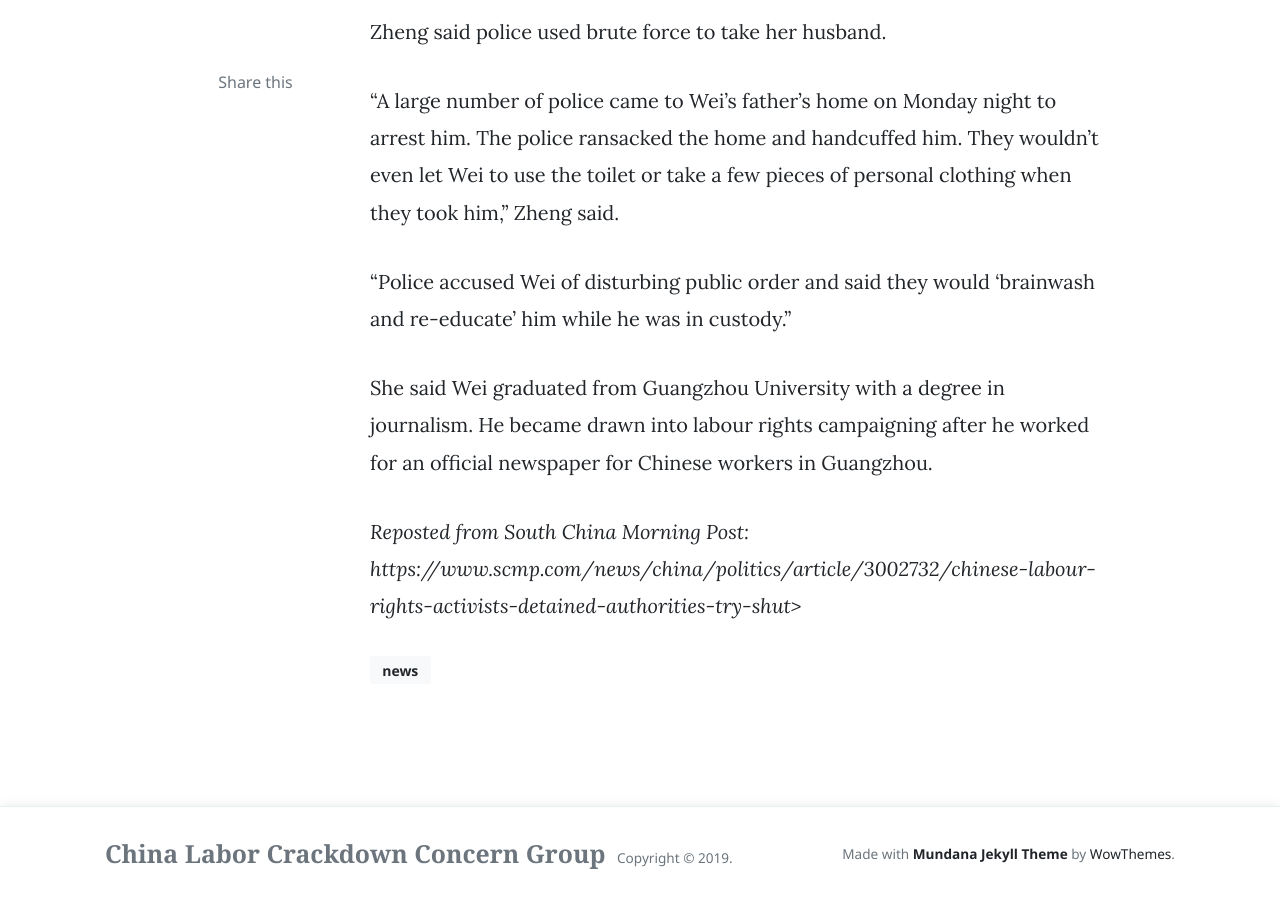
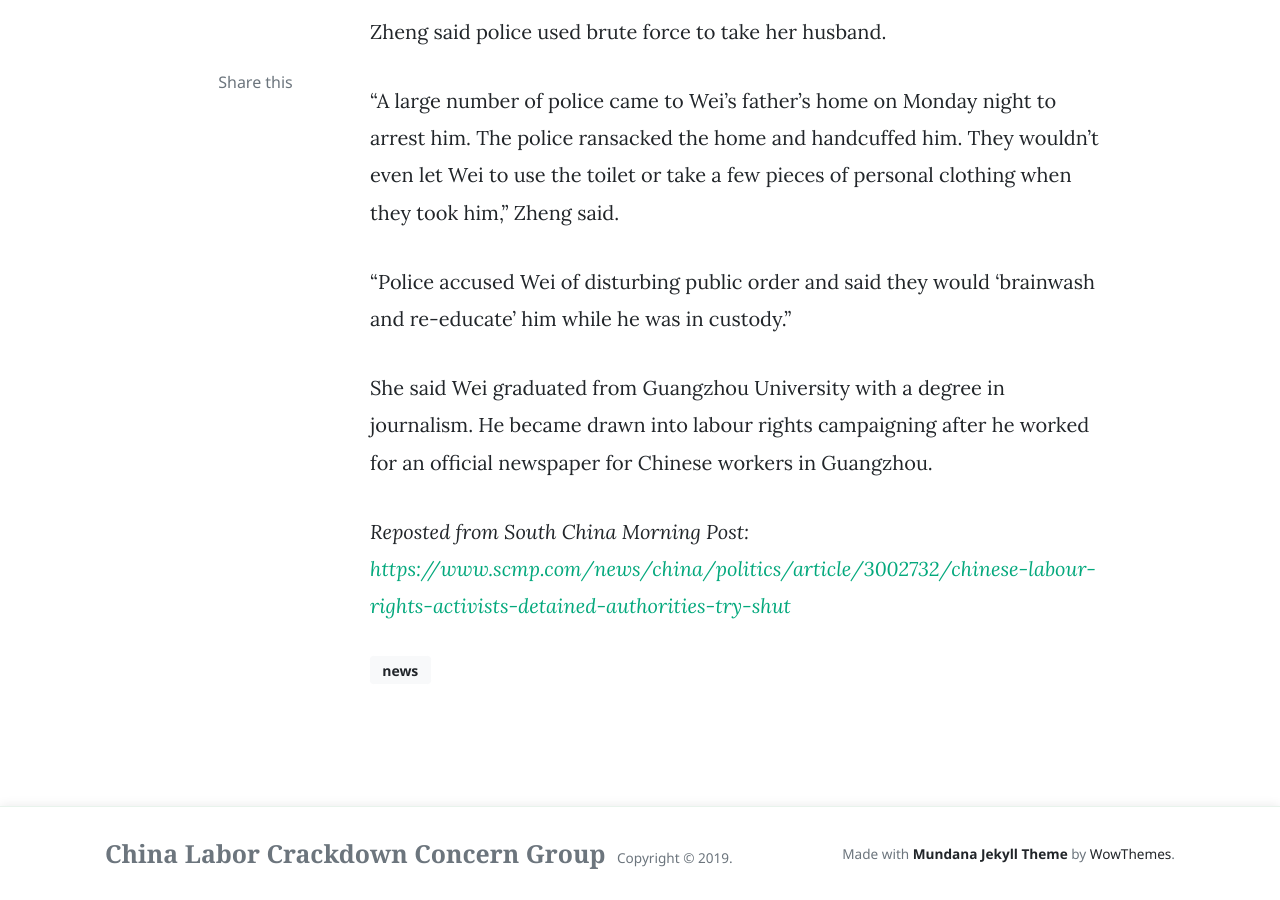
Before and after one commit to laoquan18/laoquan18.github.io, a Jekyll site: the page built from _posts/2019-03-22-Chinese-labour-rights-activists-detained.md, in a window 1280 px wide and 900 px high, scrolled down 3533 px. Built offline with Jekyll 4.4.1, drawn with Linux system fonts in a browser that asks for light colours; nearby versions of some CDN libraries; comment, search, counter and statistics services are not loaded; grey boxes are pictures that could not be loaded.

```diff
--- a/_posts/2019-03-22-Chinese-labour-rights-activists-detained.md
+++ b/_posts/2019-03-22-Chinese-labour-rights-activists-detained.md
@@ -47,4 +47,4 @@ Zheng said police used brute force to take her husband.
 She said Wei graduated from Guangzhou University with a degree in journalism. He became drawn into labour rights campaigning after he worked for an official newspaper for Chinese workers in Guangzhou.
 
 
-<em>Reposted from South China Morning Post: https://www.scmp.com/news/china/politics/article/3002732/chinese-labour-rights-activists-detained-authorities-try-shut></em>
+<em>Reposted from South China Morning Post: <https://www.scmp.com/news/china/politics/article/3002732/chinese-labour-rights-activists-detained-authorities-try-shut></em>
```
